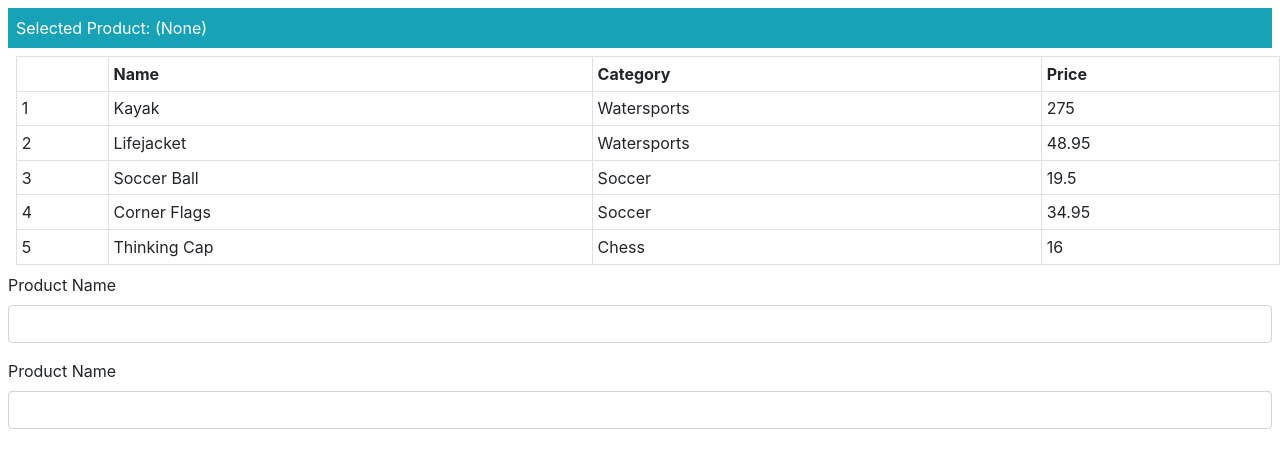
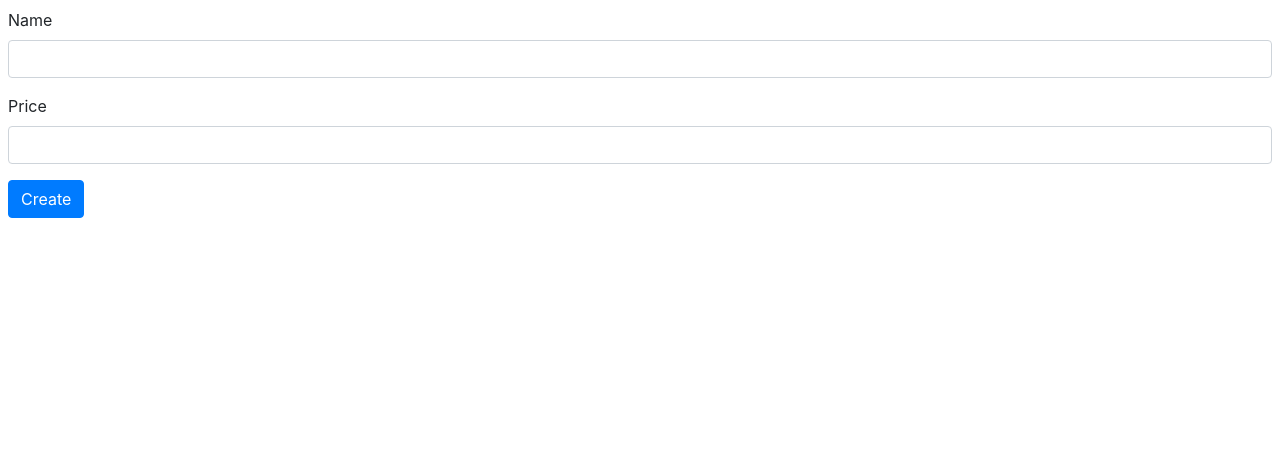
Before and after one commit to Dorinadumbrava/example, an Angular app: page / in a window 1280 px wide. Shown: the top 468 px of the page. Built offline with nearby package versions, Linux system fonts and the light colour scheme.

Commit message:
tested validation

```diff
--- a/src/app/component.ts
+++ b/src/app/component.ts
@@ -1,4 +1,5 @@
 import { ApplicationRef, Component } from '@angular/core';
+import { NgForm } from '@angular/forms';
 import { Model } from './repository.model';
 import { Product } from './product.model';
 
@@ -14,13 +15,33 @@
     targetName = 'Kayak';
     selectedProduct: string;
     newProduct: Product = new Product();
+    formSubmitted = false;
+
+    submitForm(form: NgForm) {
+        this.formSubmitted = true;
+        if (form.valid) {
+            this.addProduct(this.newProduct);
+            this.newProduct = new Product();
+            form.reset();
+            this.formSubmitted = false;
+        }
+    }
+
+    getFormValidationMessages(form: NgForm): string[] {
+        const messages: string[] = [];
+        Object.keys(form.controls).forEach(k => {
+            this.getValidationMessages(form.controls[k], k)
+ .forEach(m => messages.push(m));
+ });
+        return messages;
+ }
 
     get jsonProduct() {
         return JSON.stringify(this.newProduct);
     }
 
-    addProduct(p: Product){
-        console.log("New Product: " + this.jsonProduct);
+    addProduct(p: Product) {
+        console.log('New Product: ' + this.jsonProduct);
     }
 
     getProduct(key: number): Product {
@@ -34,4 +55,28 @@
     getSelected(product: Product): boolean {
         return product.name === this.selectedProduct;
     }
-}
+
+    getValidationMessages(state: any, thingName?: string) {
+        const thing: string = state.path || thingName;
+        const messsages: string[] = [];
+        if (state.errors) {
+// tslint:disable-next-line: forin
+               for (const errorName in state.errors) {
+                   switch (errorName) {
+                       case 'required':
+                       messsages.push(`You must enter a ${thing}`);
+                       break;
+                       case 'minlength':
+                       messsages.push(`A ${thing} must be at least
+                       ${state.errors.minlength.requiredLength} characters`);
+                       break;
+                       case 'pattern':
+                       messsages.push(`The ${thing} contains
+                       illegal characters`);
+                       break;
+                   }
+               }
+           }
+        return messsages;
+        }
+    }
--- a/src/app/template.html
+++ b/src/app/template.html
@@ -1,23 +1,49 @@
-<div class="m-2">
-        <div class="bg-info text-white p-2">
-        Selected Product: {{selectedProduct || '(None)'}}
+<style>
+        input.ng-dirty.ng-invalid { border: 2px solid #ff0000 }
+        input.ng-dirty.ng-valid { border: 2px solid #6bc502 }
+       </style>
+       <div class="m-2">
+        <form novalidate #form="ngForm" (ngSubmit)="submitForm(form)">
+        <div class="bg-danger text-white p-2 mb-2"
+        *ngIf="formSubmitted && form.invalid">
+        There are problems with the form
+        <ul>
+        <li *ngFor="let error of getFormValidationMessages(form)">
+        {{error}}
+        </li>
+        </ul>
         </div>
-        <table class="table table-sm table-bordered m-2">
-        <tr><th></th><th>Name</th><th>Category</th><th>Price</th></tr>
-        <tr *ngFor="let item of getProducts(); let i = index"
-        [class.bg-info]="getSelected(item)">
-        <td (mouseover)="selectedProduct=item.name">{{i + 1}}</td>
-        <td>{{item.name}}</td>
- <td>{{item.category}}</td>
- <td>{{item.price}}</td>
- </tr>
- </table>
- <div class="form-group">
- <label>Product Name</label>
- <input class="form-control" [(ngModel)]="selectedProduct"/>
- </div>
- <div class="form-group">
- <label>Product Name</label>
- <input class="form-control" [(ngModel)]="selectedProduct"/>
- </div>
-</div>
+        <div class="form-group">
+        <label>Name</label>
+        <input class="form-control"
+        name="name"
+        [(ngModel)]="newProduct.name"
+        #name="ngModel"
+        required
+        minlength="5"
+        pattern="^[A-Za-z ]+$" />
+        <ul class="text-danger list-unstyled"
+        *ngIf="(formSubmitted || name.dirty) && name.invalid">
+        <li *ngFor="let error of getValidationMessages(name)">
+        {{error}}
+        </li>
+        </ul>
+        </div>
+        <div class="form-group">
+                <label>Price</label>
+                <input class="form-control" name="price" [(ngModel)]="newProduct.price"
+                #price="ngModel" required pattern="^[0-9\.]+$" />
+                <ul class="text-danger list-unstyled"
+                *ngIf="(formSubmitted || price.dirty) && price.invalid">
+                <li *ngFor="let error of getValidationMessages(price)">
+                {{error}}
+                </li>
+                </ul>
+                </div>
+                <button class="btn btn-primary" type="submit"
+                [disabled]="formSubmitted && form.invalid"
+                [class.btn-secondary]="formSubmitted && form.invalid">
+                Create
+            </button>
+            </form>
+           </div>
```
